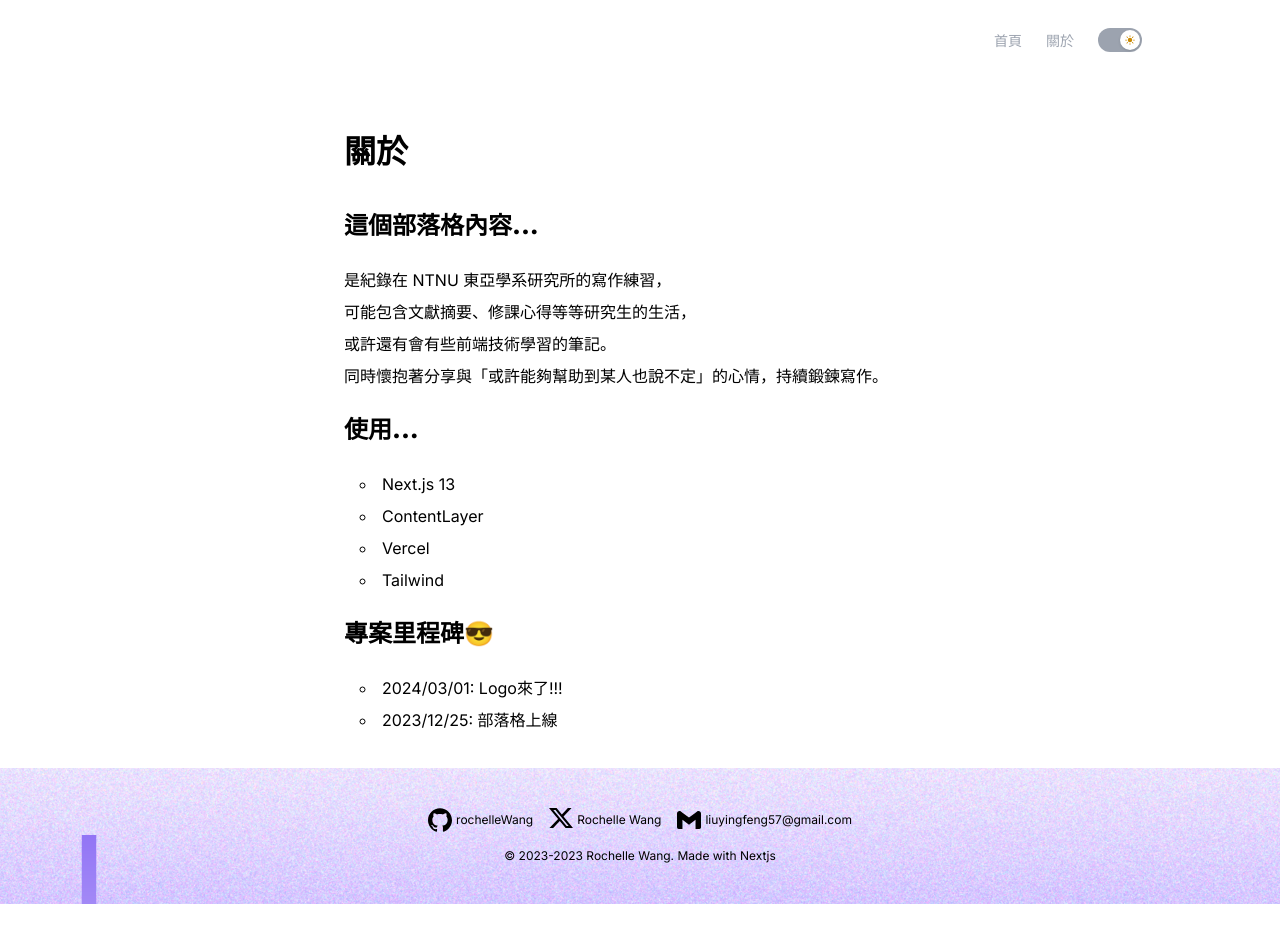
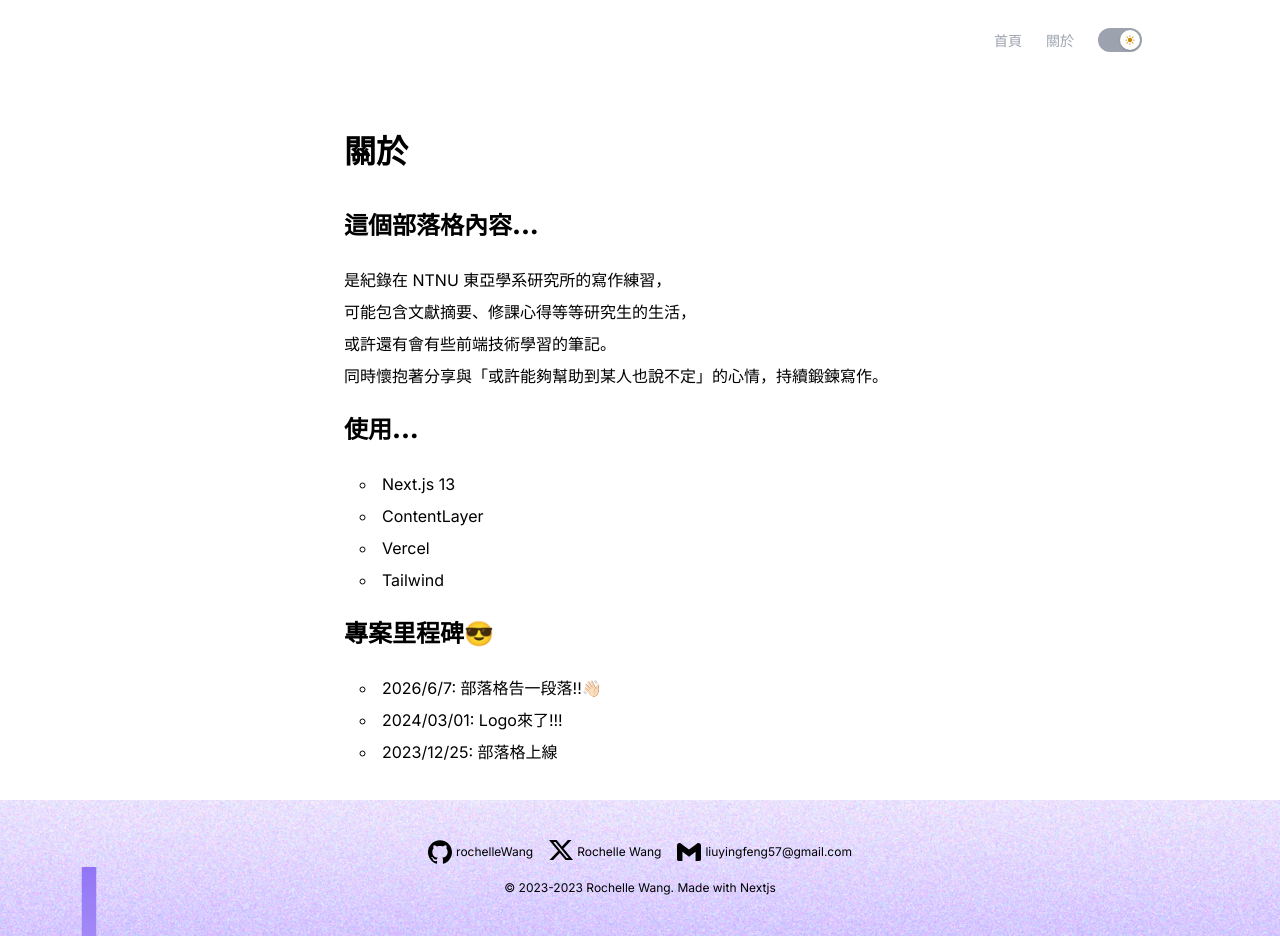
Before and after one commit to rochelwang1205/ntnu_blog, a Next.js app: page /about in a window 1280 px wide. Before the commit the page ends 904 px from the top, so only its background shows below. Built offline with nearby package versions, Linux system fonts and the light colour scheme.

Commit message:
update milestone

```diff
--- a/src/app/layouts/AuthorLayout.tsx
+++ b/src/app/layouts/AuthorLayout.tsx
@@ -25,6 +25,7 @@ export default function AuthorLayout({ children }: Props) {
           </ul>
           <h2 className="mb-8 font-black">專案里程碑😎</h2>
           <ul className="ms-4 leading-8">
+            <li>2026/6/7: 部落格告一段落!!👋🏻</li>
             <li>2024/03/01: Logo來了!!!</li>
             <li>2023/12/25: 部落格上線</li>
           </ul>
```
